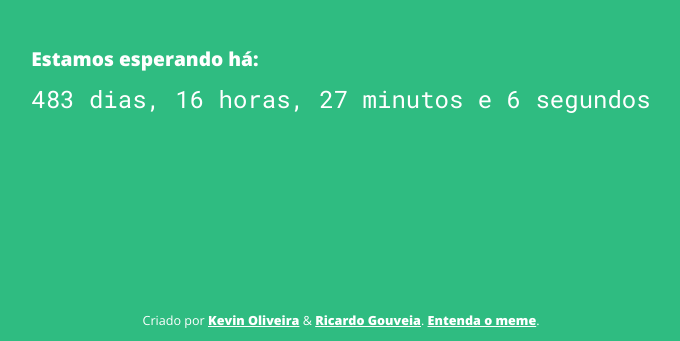
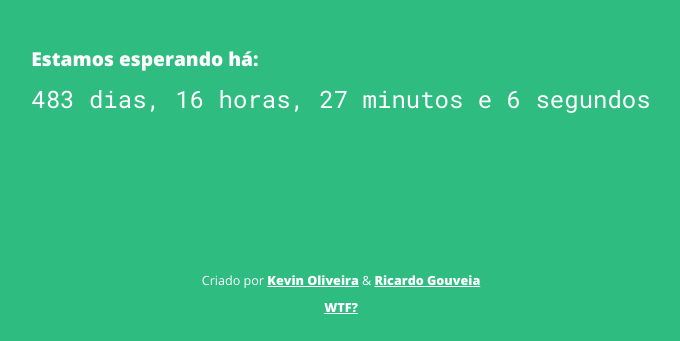
Before and after one commit to kvnol/ofrontendacabou, a website: page index.pug in a window 1280 px wide. Shown: the part 459-800 px from the top of the page, without its empty margins (299-979 px from the left). Drawn offline with nearby package versions, Linux system fonts and the light colour scheme; files that its build step writes are made by us from their sources.

Commit message:
Fix creator-link

```diff
--- a/assets/sass/partials/_home.sass
+++ b/assets/sass/partials/_home.sass
@@ -22,6 +22,7 @@ main
   text-align: center
   position: absolute
   bottom: 1em
+  display: block
 
 .creator-link
   color: #ffffff
@@ -30,4 +31,4 @@ main
   transition: opacity .3s ease-in-out
 
   &:hover
-    opacity: .7
+    text-decoration: none
--- a/index.pug
+++ b/index.pug
@@ -30,13 +30,12 @@ html(lang='pt-br')
         .timer
 
     .created-by
-      span.created-text Criado por&nbsp;
+      p.created-text Criado por&nbsp;
         a.creator-link(href='https://github.com/kvnol', target='_blank', rel='noopener') Kevin Oliveira
         | &nbsp;&&nbsp;
         a.creator-link(href='https://github.com/ricardogouveia3', target='_blank', rel='noopener') Ricardo Gouveia
-        |.&nbsp;
-        a.creator-link(href='https://tableless.com.br/carreira-de-front-end-vai-morrer/', target='_blank', rel='noopener') Entenda o meme
-        |.
+      p.created-text
+        a.creator-link(href='https://github.com/frontendbr/forum/issues/490', target='_blank', rel='noopener') WTF?
 
 
     //- JS scripts
```
Also changed, not shown: assets/css/style.min.css, index.html.
